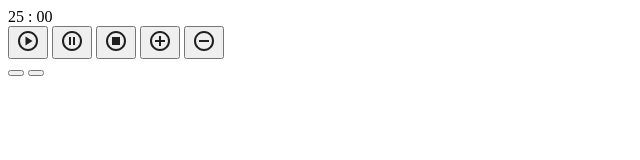
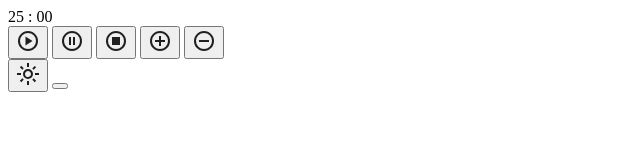
Before and after one commit to chiusan/timer, a plain HTML site: page index.html in a window 1280 px wide. Shown: the whole page, without its empty margins (0-640 px from the left). Drawn offline with Linux system fonts and the light colour scheme.

Commit message:
feat: add light mode button svg icon

```diff
--- a/index.html
+++ b/index.html
@@ -97,7 +97,19 @@
     </main>
     <footer>
       <div class="themes">
-        <button class="light"></button>
+        <button class="light">
+          <svg
+            xmlns="http://www.w3.org/2000/svg"
+            viewBox="0 0 24 24"
+            height="24px"
+            width="24px"
+            fill="#1f1f1f"
+          >
+            <path
+              d="M14.13,14.13Q15,13.25 15,12T14.13,9.88T12,9T9.88,9.88T9,12t0.88,2.13T12,15t2.13-0.88ZM8.46,15.54Q7,14.08 7,12Q7,9.92 8.46,8.46T12,7t3.54,1.46T17,12t-1.46,3.54T12,17q-2.07,0-3.54-1.46ZM5,13H1V11H5v2Zm18,0H19V11h4v2ZM11,5V1h2V5H11Zm0,18V19h2v4H11ZM6.4,7.75L3.88,5.32L5.3,3.85l2.4,2.5L6.4,7.75Zm12.3,12.4l-2.42-2.52l1.32-1.38l2.52,2.43L18.7,20.15ZM16.25,6.4l2.43-2.52L20.15,5.3l-2.5,2.4l-1.4-1.3ZM3.85,18.7l2.53-2.43L7.75,17.6L5.33,20.13L3.85,18.7ZM12,12Z"
+            />
+          </svg>
+        </button>
         <button class="dark"></button>
       </div>
     </footer>
```
